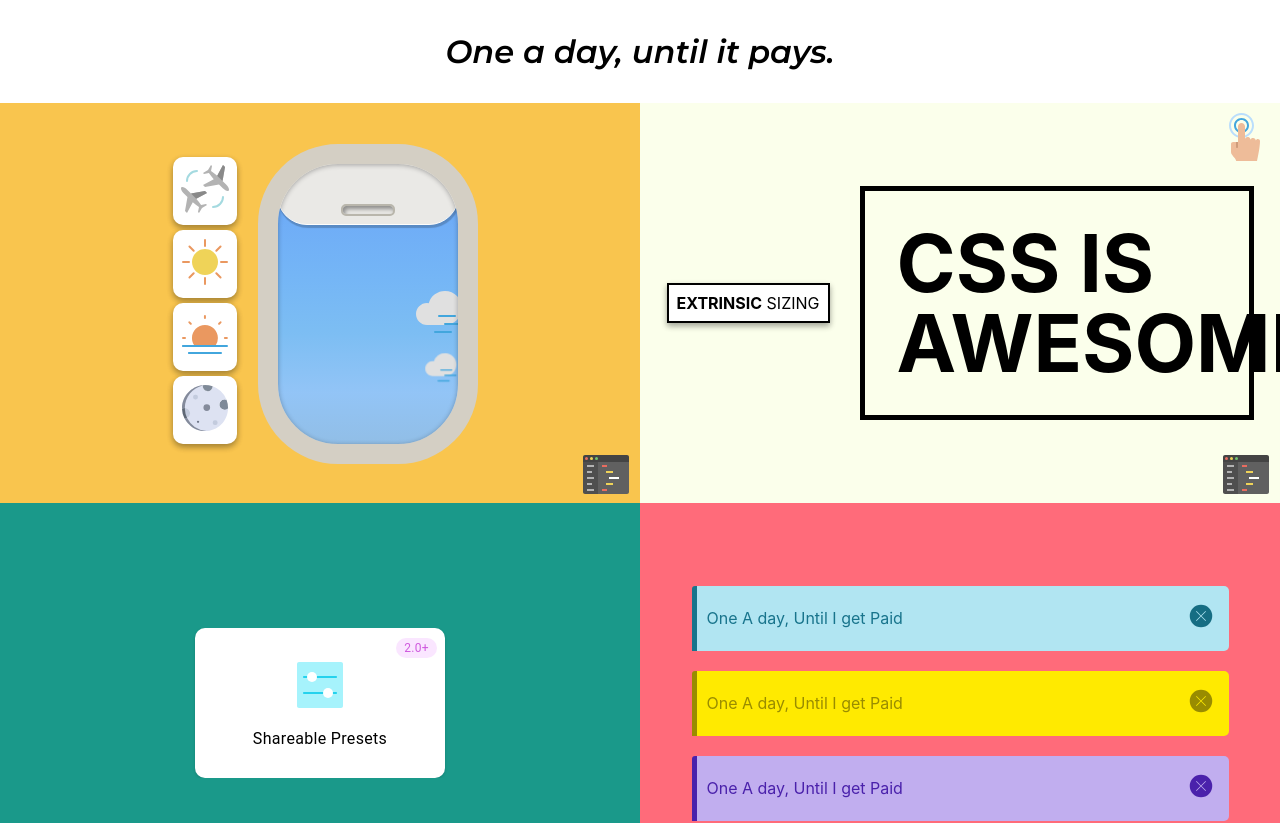
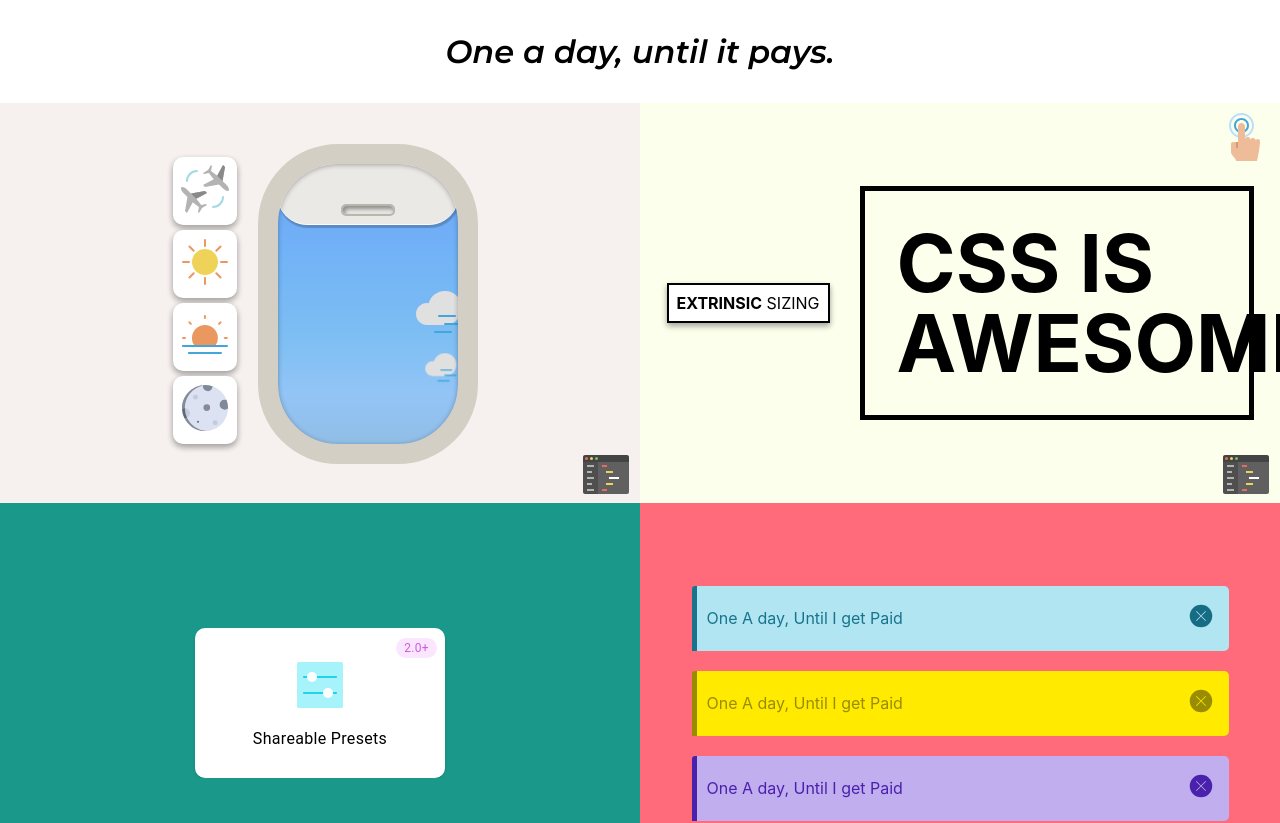
Before and after one commit to Ariels713/dailys, a React (Create React App) app: page / in a window 1280 px wide. Shown: the top 823 px of the page. Built offline with nearby package versions, Linux system fonts and the light colour scheme; no server answers.

Commit message:
updated background colors

```diff
--- a/src/components/airplaneWindow/AirplaneWindow.js
+++ b/src/components/airplaneWindow/AirplaneWindow.js
@@ -15,7 +15,7 @@ function AirplaneWindow() {
   return (
     <>
       <GridItem
-        backgroundColor="hsl(42, 93%, 64%)"
+        backgroundColor="hsl(19, 28%, 95%)"
         link="https://codesandbox.io/s/busy-khayyam-hzr0d?file=/src/paralelleStateMachine.js:0-919"
       >
         <div
```
